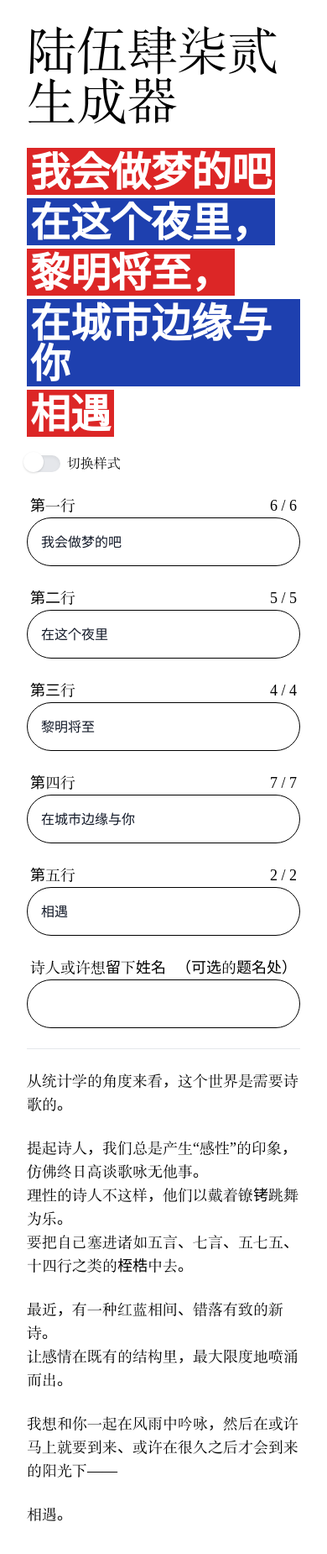
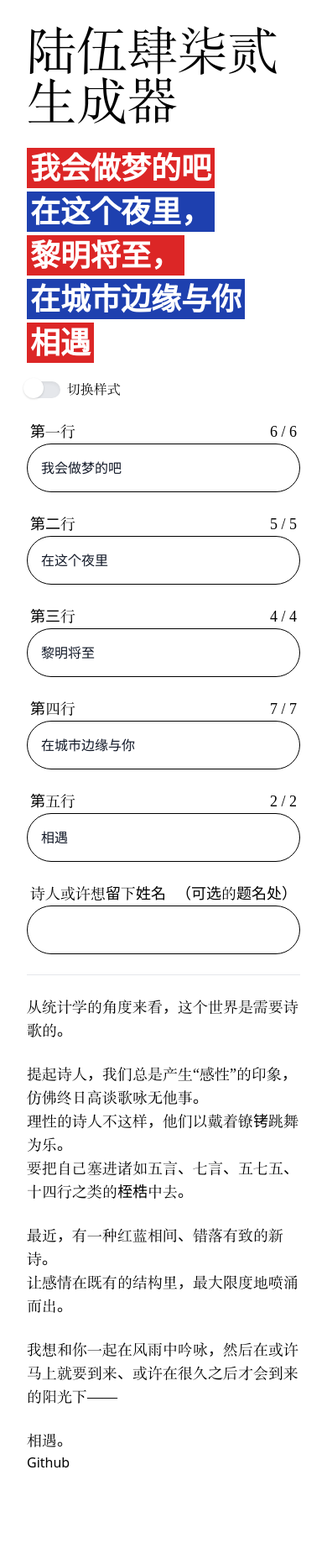
Before and after one commit to FINitenet/65472-Generator, a Nuxt app: page / in a window 390 px wide. Shown: the top 1850 px of the page at 84% size. After the commit the page ends 1785 px from the top, so only its background shows below. Built offline with nearby package versions, Linux system fonts and the light colour scheme.

Commit message:
[feat]: Add Github link.

```diff
--- a/pages/index.vue
+++ b/pages/index.vue
@@ -11,7 +11,7 @@
     <v-stack>
       <v-stack v-if="isNoBGMode">
         <h-stack class="mb-1">
-          <div class="font-bold text-5xl text-red-600">
+          <div class="font-bold md:text-5xl text-4xl text-red-600">
             <div v-if="poem.first.length>0" class="m-1">
               {{ poem.first }}
             </div>
@@ -20,7 +20,7 @@
           <spacer/>
         </h-stack>
         <h-stack class="mb-1">
-          <div class="font-bold text-5xl text-blue-800">
+          <div class="font-bold md:text-5xl text-4xl text-blue-800">
             <div v-if="poem.second.length > 0" class="m-1">
               {{ poem.second }}，
             </div>
@@ -29,7 +29,7 @@
           <spacer/>
         </h-stack>
         <h-stack class="mb-1">
-          <div class="font-bold text-5xl text-red-600">
+          <div class="font-bold md:text-5xl text-4xl text-red-600">
             <div v-if="poem.third.length>0" class="m-1">
               {{ poem.third }}，
             </div>
@@ -38,7 +38,7 @@
           <spacer/>
         </h-stack>
         <h-stack class="mb-1">
-          <div class="font-bold text-5xl text-blue-800">
+          <div class="font-bold md:text-5xl text-4xl text-blue-800">
             <div v-if="poem.fourth.length>0" class="m-1">
               {{ poem.fourth }}
             </div>
@@ -47,7 +47,7 @@
           <spacer/>
         </h-stack>
         <h-stack class="mb-1">
-          <div class="font-bold text-5xl text-red-600">
+          <div class="font-bold md:text-5xl text-4xl text-red-600">
             <div v-if="poem.fifth.length>0" class="m-1">
               {{ poem.fifth }}
             </div>
@@ -67,7 +67,7 @@
 
       <v-stack v-if="!isNoBGMode">
         <h-stack class="mb-1">
-          <div class="font-bold text-5xl text-white bg-red-600">
+          <div class="font-bold md:text-5xl text-4xl text-white bg-red-600">
             <div v-if="poem.first.length>0" class="m-1">
               {{ poem.first }}
             </div>
@@ -76,7 +76,7 @@
           <spacer/>
         </h-stack>
         <h-stack class="mb-1">
-          <div class="font-bold text-5xl text-white bg-blue-800">
+          <div class="font-bold md:text-5xl text-4xl text-white bg-blue-800">
             <div v-if="poem.second.length>0" class="m-1">
               {{ poem.second }}，
             </div>
@@ -85,7 +85,7 @@
           <spacer/>
         </h-stack>
         <h-stack class="mb-1">
-          <div class="font-bold text-5xl text-white bg-red-600">
+          <div class="font-bold md:text-5xl text-4xl text-white bg-red-600">
             <div v-if="poem.third.length>0" class="m-1">
               {{ poem.third }}，
             </div>
@@ -94,7 +94,7 @@
           <spacer/>
         </h-stack>
         <h-stack class="mb-1">
-          <div class="font-bold text-5xl text-white bg-blue-800">
+          <div class="font-bold md:text-5xl text-4xl text-white bg-blue-800">
             <div v-if="poem.fourth.length>0" class="m-1">
               {{ poem.fourth }}
             </div>
@@ -103,7 +103,7 @@
           <spacer/>
         </h-stack>
         <h-stack class="mb-1">
-          <div class="font-bold text-5xl text-white bg-red-600">
+          <div class="font-bold md:text-5xl text-4xl text-white bg-red-600">
             <div v-if="poem.fifth.length>0" class="m-1">
               {{ poem.fifth }}
             </div>
@@ -215,9 +215,9 @@
       相遇。
     </div>
 
-    <stack class="flex-row md:flex-col p-4">
-
-    </stack>
+    <v-stack>
+    <a href="https://github.com/TakiVotoid/65472-Generator"> Github </a>
+    </v-stack>
   </v-stack>
 </template>
 
```
